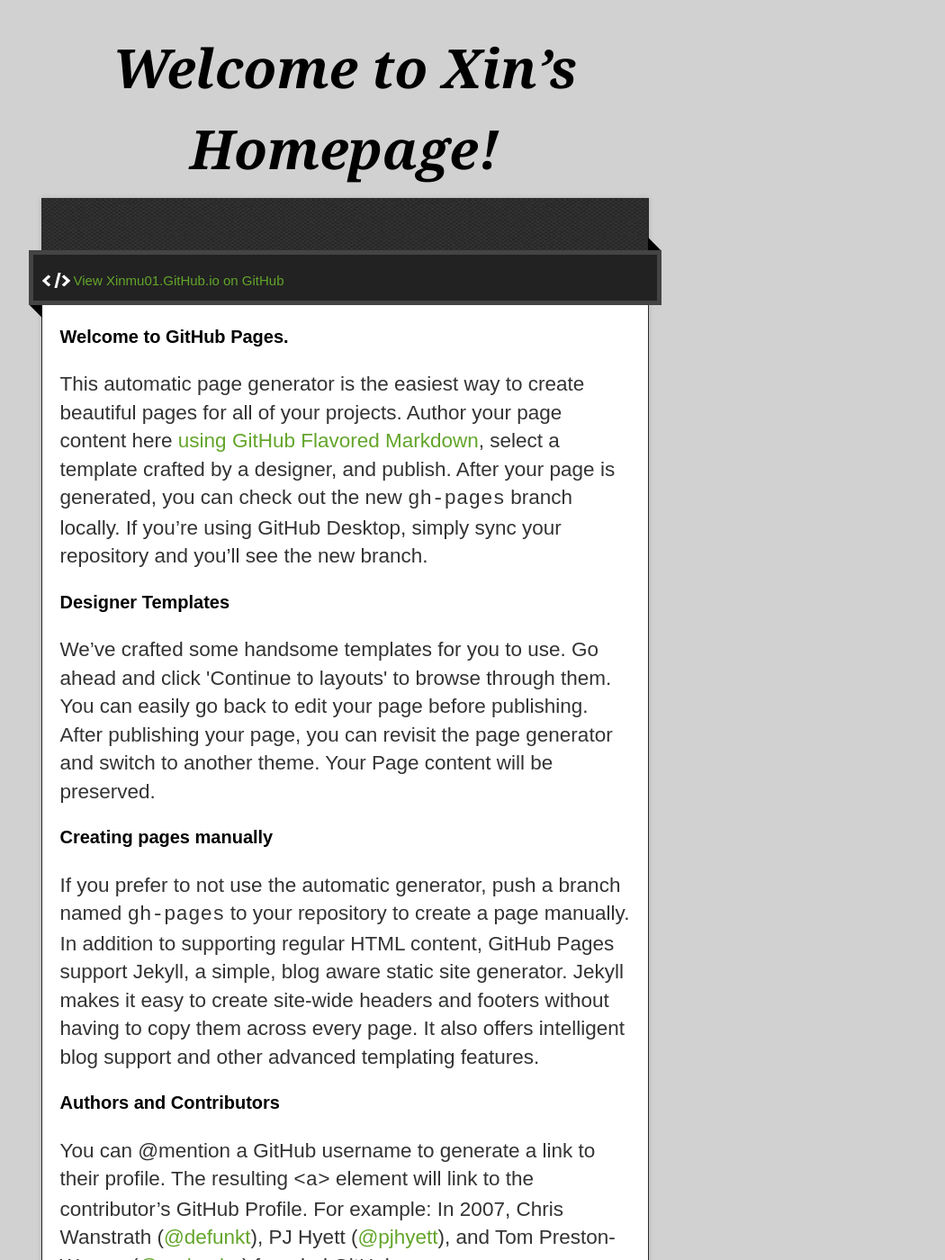
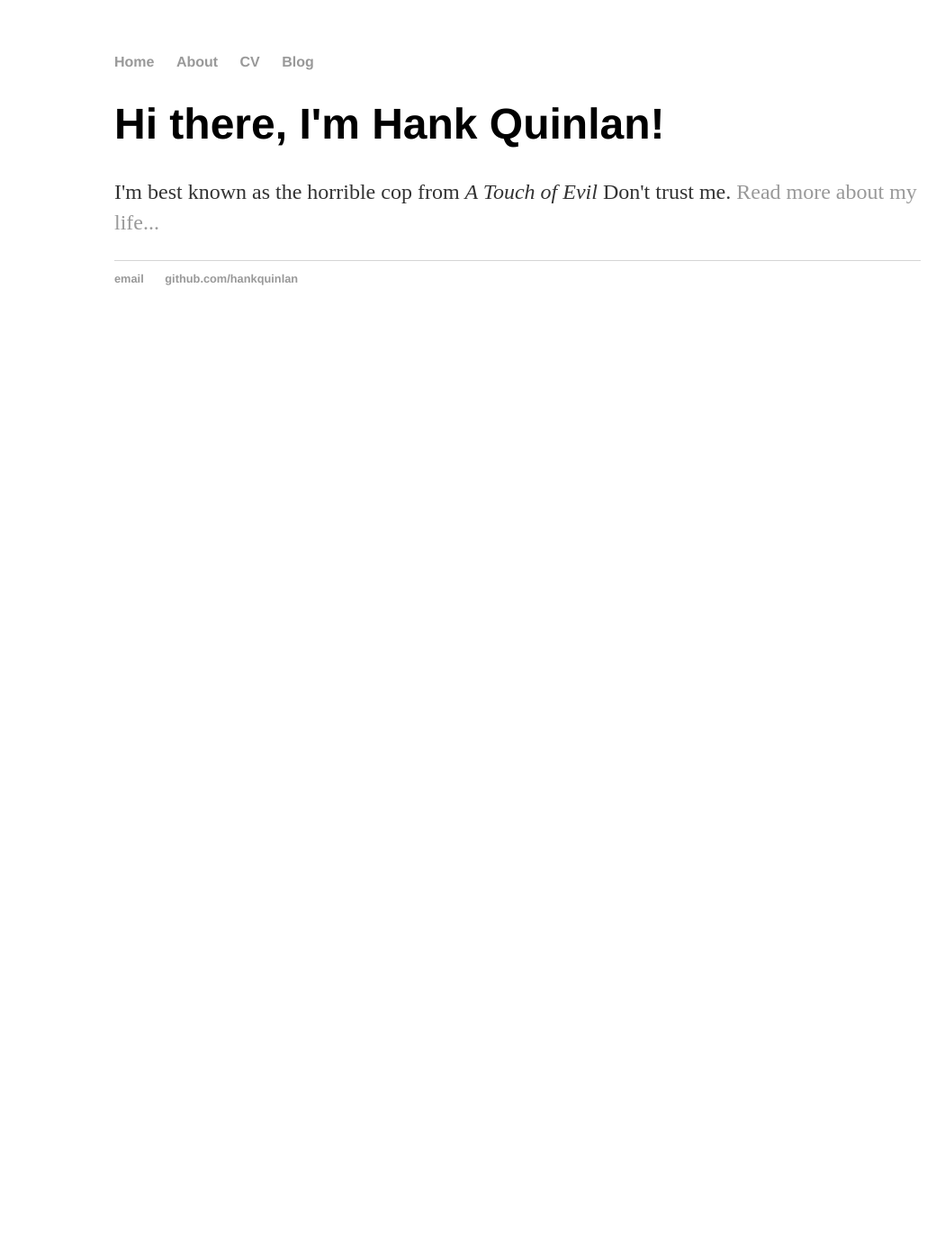
Before and after one commit to xinmu01/xinmu01.github.io, a Jekyll site: the page index.html, which Jekyll copies as it is, in a window 1280 px wide and 1400 px high. Shown: the whole window at 90% size, without its empty margins (65-1115 px from the left). Built offline with Jekyll 4.4.1, drawn with Linux system fonts in a browser that asks for light colours; nearby versions of some CDN libraries; some of the changed text lies outside the part shown.

Commit message:
Update index.html

```diff
--- a/index.html
+++ b/index.html
@@ -1,84 +1,30 @@
-<!doctype html>
-<!-- The Time Machine GitHub pages theme was designed and developed by Jon Rohan, on Feb 7, 2012. -->
-<!-- Follow him for fun. http://twitter.com/jonrohan. Tail his code on https://github.com/jonrohan -->
+<!DOCTYPE html>
 <html>
 	<head>
-  <meta charset="utf-8">
-  <meta http-equiv="X-UA-Compatible" content="IE=edge,chrome=1">
+		<title>Hank Quinlan, Horrible Cop</title>
 		<!-- link to main stylesheet -->
 		<link rel="stylesheet" type="text/css" href="/css/main.css">
-  <link rel="stylesheet" href="stylesheets/stylesheet.css" media="screen">
-  <link rel="stylesheet" href="stylesheets/github-dark.css">
-  <script type="text/javascript" src="https://ajax.googleapis.com/ajax/libs/jquery/1.7.1/jquery.min.js"></script>
-  <script type="text/javascript" src="javascripts/script.js"></script>
-
-  <title>Xinmu01.GitHub.io</title>
-  <meta name="description" content="">
-
-  <meta name="viewport" content="width=device-width,initial-scale=1">
-
 	</head>
-
 	<body>
-
-  <div class="wrapper">
-    <header>
-      <h1 class="title">Welcome to Xin’s Homepage!</h1>
-      </header>
-    <div id="container">
-      <p class="tagline"></p>
-      <div id="main" role="main">
-        <div class="download-bar">
-        <div class="inner">
-          <a href="https://github.com/xinmu01" class="code">View Xinmu01.GitHub.io on GitHub</a>
-        </div>
-        <span class="blc"></span><span class="trc"></span>
-        </div>
-        <article class="markdown-body">
-          <h3>
-<a id="welcome-to-github-pages" class="anchor" href="#welcome-to-github-pages" aria-hidden="true"><span aria-hidden="true" class="octicon octicon-link"></span></a>Welcome to GitHub Pages.</h3>
-
-<p>This automatic page generator is the easiest way to create beautiful pages for all of your projects. Author your page content here <a href="https://guides.github.com/features/mastering-markdown/">using GitHub Flavored Markdown</a>, select a template crafted by a designer, and publish. After your page is generated, you can check out the new <code>gh-pages</code> branch locally. If you’re using GitHub Desktop, simply sync your repository and you’ll see the new branch.</p>
-
-<h3>
-<a id="designer-templates" class="anchor" href="#designer-templates" aria-hidden="true"><span aria-hidden="true" class="octicon octicon-link"></span></a>Designer Templates</h3>
-
-<p>We’ve crafted some handsome templates for you to use. Go ahead and click 'Continue to layouts' to browse through them. You can easily go back to edit your page before publishing. After publishing your page, you can revisit the page generator and switch to another theme. Your Page content will be preserved.</p>
-
-<h3>
-<a id="creating-pages-manually" class="anchor" href="#creating-pages-manually" aria-hidden="true"><span aria-hidden="true" class="octicon octicon-link"></span></a>Creating pages manually</h3>
-
-<p>If you prefer to not use the automatic generator, push a branch named <code>gh-pages</code> to your repository to create a page manually. In addition to supporting regular HTML content, GitHub Pages support Jekyll, a simple, blog aware static site generator. Jekyll makes it easy to create site-wide headers and footers without having to copy them across every page. It also offers intelligent blog support and other advanced templating features.</p>
-
-<h3>
-<a id="authors-and-contributors" class="anchor" href="#authors-and-contributors" aria-hidden="true"><span aria-hidden="true" class="octicon octicon-link"></span></a>Authors and Contributors</h3>
-
-<p>You can @mention a GitHub username to generate a link to their profile. The resulting <code>&lt;a&gt;</code> element will link to the contributor’s GitHub Profile. For example: In 2007, Chris Wanstrath (<a href="https://github.com/defunkt" class="user-mention">@defunkt</a>), PJ Hyett (<a href="https://github.com/pjhyett" class="user-mention">@pjhyett</a>), and Tom Preston-Werner (<a href="https://github.com/mojombo" class="user-mention">@mojombo</a>) founded GitHub.</p>
-
-<h3>
-<a id="support-or-contact" class="anchor" href="#support-or-contact" aria-hidden="true"><span aria-hidden="true" class="octicon octicon-link"></span></a>Support or Contact</h3>
-
-<p>Having trouble with Pages? Check out our <a href="https://help.github.com/pages">documentation</a> or <a href="https://github.com/contact">contact support</a> and we’ll help you sort it out.</p>
-        </article>
-      </div>
-    </div>
+		<nav>
+    		<ul>
+        		<li><a href="/">Home</a></li>
+	        	<li><a href="/about">About</a></li>
+        		<li><a href="/cv">CV</a></li>
+        		<li><a href="/blog">Blog</a></li>
+    		</ul>
+		</nav>
+		<div class="container">
+    		<div class="blurb">
+        		<h1>Hi there, I'm Hank Quinlan!</h1>
+				<p>I'm best known as the horrible cop from <em>A Touch of Evil</em> Don't trust me. <a href="/about">Read more about my life...</a></p>
+    		</div><!-- /.blurb -->
+		</div><!-- /.container -->
 		<footer>
-      <div class="owner">
-
-      <p><a href="https://github.com/xinmu01" class="avatar"><img src="https://avatars3.githubusercontent.com/u/16367208?v=3&amp;s=60" width="48" height="48"></a>View <a href="https://github.com/xinmu01">xinmu01</a> on <a href="https://www.github.com">GitHub</a></p>
-
-      </div>
-      <div class="creds">
-        <small>This page generated using <a href="https://pages.github.com/">GitHub Pages</a><br>theme by <a href="https://twitter.com/jonrohan/">Jon Rohan</a></small>
-      </div>
+    		<ul>
+        		<li><a href="mailto:hankquinlanhub@gmail.com">email</a></li>
+        		<li><a href="https://github.com/hankquinlan">github.com/hankquinlan</a></li>
+			</ul>
 		</footer>
-  </div>
-  <div class="current-section">
-    <a href="#top">Scroll to top</a>
-    <a href="https://github.com/xinmu01/xinmu01.github.io/tarball/master" class="tar">tar</a><a href="https://github.com/xinmu01/xinmu01.github.io/zipball/master" class="zip">zip</a><a href="" class="code">source code</a>
-    <p class="name"></p>
-  </div>
-
-
 	</body>
 </html>
```
Lines whose indentation alone changed are shown as unchanged.
